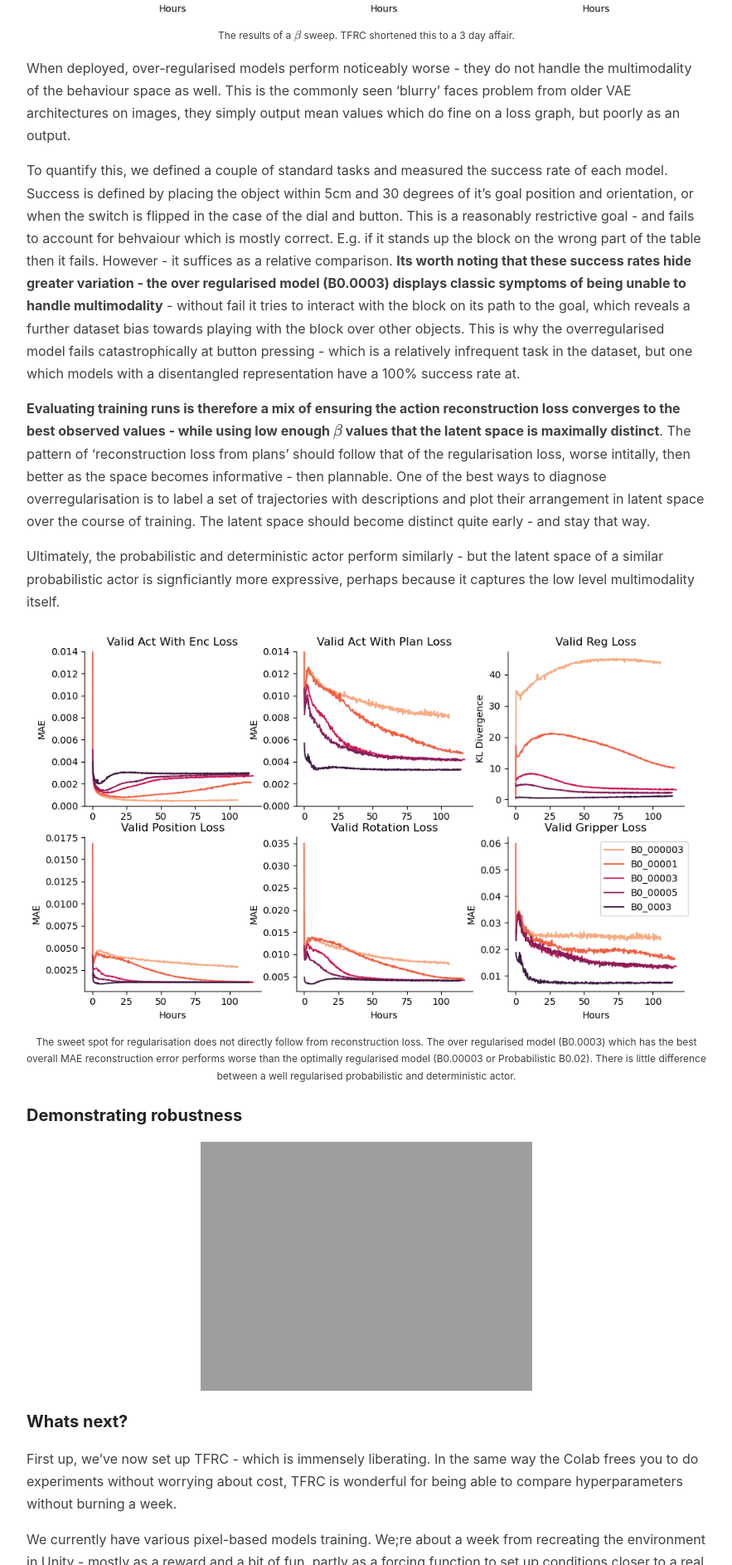
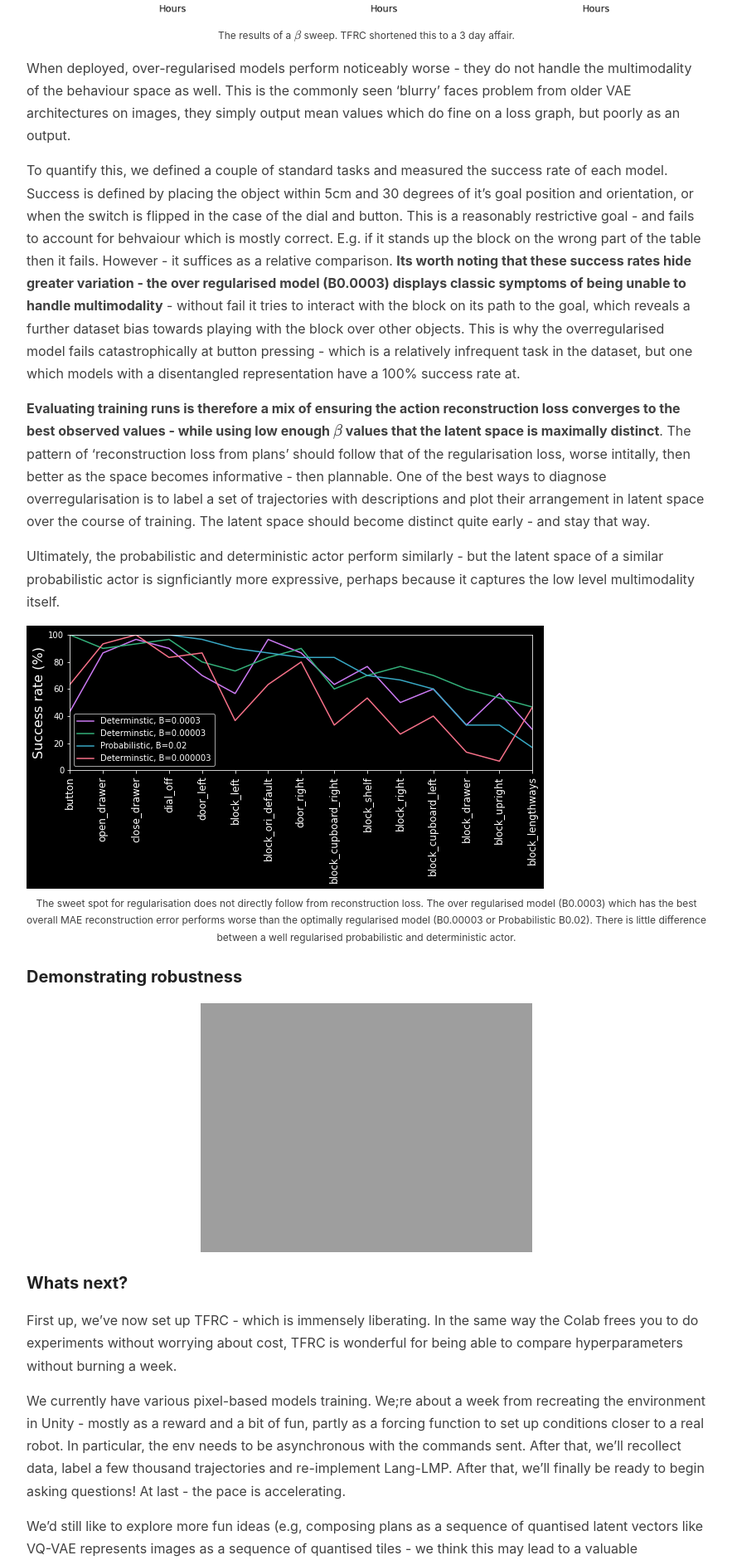
Before and after one commit to sholtodouglas/sholtodouglas.github.io, a Jekyll site: the page built from _posts/2021-01-29-Learning from Play.md, in a window 1280 px wide. Shown: the part 4514-6400 px from the top of the page at 83% size, without its empty margins (198-1081 px from the left). Built offline with Jekyll 4.4.1, drawn with Linux system fonts in a browser that asks for light colours; formulas are drawn with MathJax 3.

Commit message:
Update 2021-01-29-Learning from Play.md

```diff
--- a/_posts/2021-01-29-Learning from Play.md
+++ b/_posts/2021-01-29-Learning from Play.md
@@ -78,7 +78,7 @@ To quantify this, we defined a couple of standard tasks and measured the success
 Ultimately, the probabilistic and deterministic actor perform similarly - but the latent space of a similar probabilistic actor is signficiantly more expressive, perhaps because it captures the low level multimodality itself.
 
 
-{% include image.html url="/images/play/screenshot_ims.png" description="The sweet spot for regularisation does not directly follow from reconstruction loss. The over regularised model (B0.0003) which has the best overall MAE reconstruction error performs worse than the optimally regularised model (B0.00003 or Probabilistic B0.02). There is little difference between a well regularised probabilistic and deterministic actor." %}
+{% include image.html url="/images/play/succes_rate.png" description="The sweet spot for regularisation does not directly follow from reconstruction loss. The over regularised model (B0.0003) which has the best overall MAE reconstruction error performs worse than the optimally regularised model (B0.00003 or Probabilistic B0.02). There is little difference between a well regularised probabilistic and deterministic actor." %}
 
 
 ### Demonstrating robustness
```
